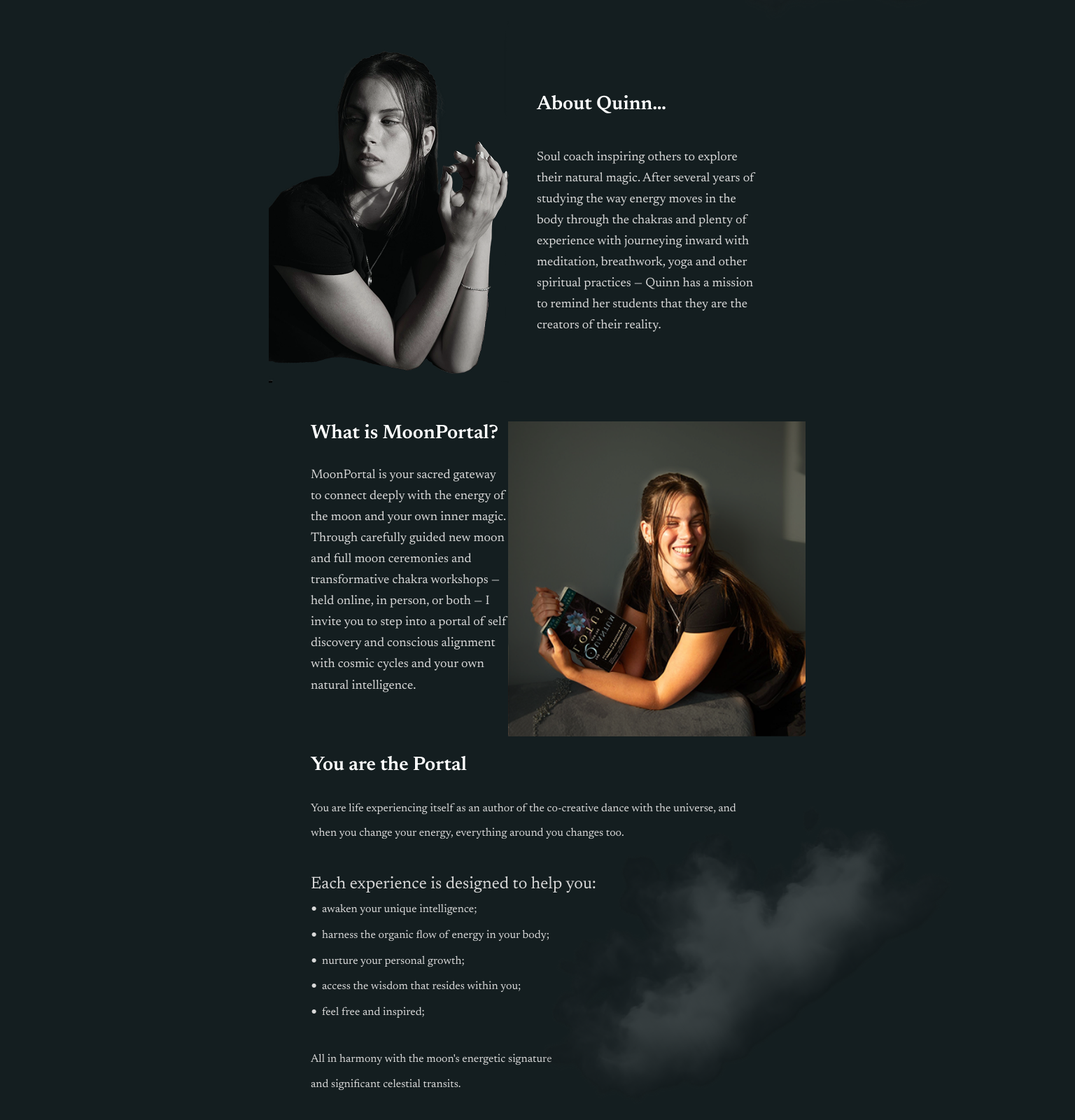
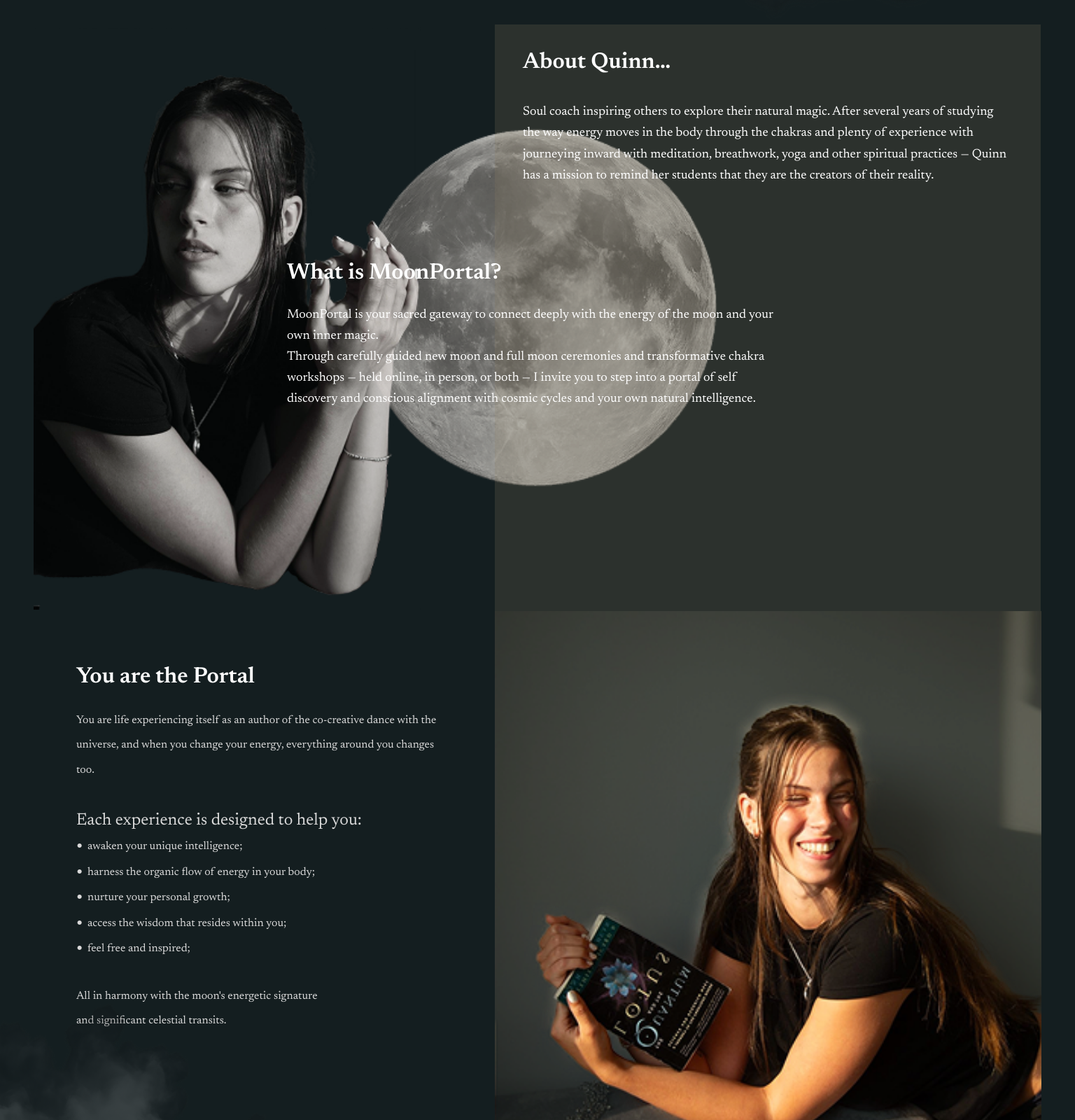
Before and after one commit to BokiiVlad/MoonPortal, a React (Vite) app: page / in a window 1536 px wide. Shown: the part 860-2460 px from the top of the page at 70% size. Built offline with nearby package versions, Linux system fonts and the light colour scheme.

Commit message:
refractor about+add alt

```diff
--- a/src/components/AboutFirst/About.jsx
+++ b/src/components/AboutFirst/About.jsx
@@ -1,19 +1,61 @@
+import { useEffect, useRef } from "react";
 import style from "./About.module.css";
 
 const About = () => {
+  const sectionRef = useRef(null);
+  const moonRef = useRef(null);
+  useEffect(() => {
+    const handleScroll = () => {
+      if (!sectionRef.current || !moonRef.current) return;
+
+      const sectionRect = sectionRef.current.getBoundingClientRect();
+      const sectionTop = sectionRect.top + window.scrollY;
+      const scrollY = window.scrollY;
+
+      const moonHeight = moonRef.current.offsetHeight;
+      const sectionHeight = sectionRef.current.offsetHeight;
+
+      const stopOffset = window.innerWidth >= 768 ? 218 : 112;
+
+      const maxMove = sectionHeight - moonHeight - stopOffset;
+
+      const scrollInSection = Math.min(
+        Math.max(scrollY - sectionTop, 0),
+        maxMove
+      );
+
+      moonRef.current.style.transform = `translate(-50%, ${scrollInSection}px)`;
+    };
+
+    window.addEventListener("scroll", handleScroll);
+    handleScroll();
+
+    return () => window.removeEventListener("scroll", handleScroll);
+  }, []);
+
   return (
-    <section>
+    <section className={style.section} ref={sectionRef}>
+      <img
+        className={style.moon}
+        ref={moonRef}
+        src="/public/pictures/MoonOptimized.png"
+        alt="Moon"
+      />
+
+      <div className={style.contentWrapper}>
         <div className={style.aboutBox}>
+          <div className={style.gradient}>
             <div className={style.aboutQuinnBox}>
               <h2 className={style.titleFirst}>About Quinn…</h2>
               <p className={style.firstText}>
-            Soul coach inspiring others to explore their natural magic. After
-            several years of studying the way energy moves in the body through
-            the chakras and plenty of experience with journeying inward with
-            meditation, breathwork, yoga and other spiritual practices — Quinn
-            has a mission to remind her students that they are the creators of
-            their reality.
+                Soul coach inspiring others to explore their natural magic.
+                After several years of studying the way energy moves in the body
+                through the chakras and plenty of experience with journeying
+                inward with meditation, breathwork, yoga and other spiritual
+                practices — Quinn has a mission to remind her students that they
+                are the creators of their reality.
               </p>
+            </div>
           </div>
           <img
             className={style.quinnPhoto}
@@ -26,32 +68,37 @@
             alt="Quinn portrait"
           />
         </div>
-      <div className={style.section}>
+
+        <div className={style.wrapper}>
           <div className={style.questionBox}>
             <h2 className={style.title}>What is MoonPortal?</h2>
             <p className={style.text}>
-            MoonPortal is your sacred gateway to connect deeply with the energy
-            of the moon and your own inner magic.
+              MoonPortal is your sacred gateway to connect deeply with the
+              energy of the moon and your own inner magic.
               <br />
               Through carefully guided new moon and full moon ceremonies and
-            transformative chakra workshops — held online, in person, or both —
-            I invite you to step into a portal of self discovery and conscious
-            alignment with cosmic cycles and your own natural intelligence.
+              transformative chakra workshops — held online, in person, or both
+              — I invite you to step into a portal of self discovery and
+              conscious alignment with cosmic cycles and your own natural
+              intelligence.
             </p>
           </div>
-
           <img
             className={style.img}
             src="/pictures/QuinnPhoto2.png"
             alt="Quinn spiritual session"
           />
           <div className={style.textBox}>
-          <img className={style.cloud} src="/pictures/Cloud.png" />
+            <img
+              className={style.cloud}
+              src="/pictures/Cloud.png"
+              alt="cloud"
+            />
             <h2 className={style.title}>You are the Portal</h2>
             <p className={style.secondText}>
               You are life experiencing itself as an author of the co-creative
-            dance with the universe, and when you change your energy, everything
-            around you changes too.
+              dance with the universe, and when you change your energy,
+              everything around you changes too.
             </p>
             <p className={style.subtitle}>
               Each experience is designed to help you:
@@ -69,6 +116,7 @@
             </p>
           </div>
         </div>
+      </div>
     </section>
   );
 };
--- a/src/components/AboutFirst/About.module.css
+++ b/src/components/AboutFirst/About.module.css
@@ -39,7 +39,7 @@
   margin-bottom: 41px;
   margin: auto;
 }
-.section {
+.wrapper {
   line-height: 222%;
   text-align: center;
   position: relative;
@@ -89,6 +89,12 @@
 .secondText {
   margin-bottom: 37px;
 }
+.moon {
+  display: none;
+}
+.gradient {
+  display: none;
+}
 @media (min-width: 768px) {
   .title {
     margin-top: 0;
@@ -108,8 +114,9 @@
   .section {
     width: auto;
     flex-direction: row;
+    position: relative;
   }
-  .section {
+  .wrapper {
     display: flex;
     flex-wrap: wrap;
     line-height: 222%;
@@ -125,6 +132,7 @@
     font-size: 18px;
     line-height: 167%;
     width: auto;
+    color: #fff;
   }
   .titleFirst {
     text-align: left;
@@ -145,6 +153,7 @@
     font-size: 18px;
     line-height: 167%;
     margin-bottom: 0;
+    color: #fff;
   }
   .quinnPhoto {
     margin-top: 55px;
@@ -188,4 +197,112 @@
     object-fit: cover;
     z-index: 1;
   }
+
+  .moon {
+    display: block;
+    position: absolute;
+    top: 112px;
+    left: 50%;
+    transform: translate(-50%, 0);
+    width: 352px;
+    height: 352px;
+    z-index: 10;
+    opacity: 0.8;
+    transition: transform 0.8s ease-out;
+  }
+
+  .contentWrapper {
+    position: relative;
+    z-index: 10;
+  }
+  .gradient {
+    display: block;
+    position: relative;
+    top: 0;
+    left: -1px;
+    width: 425px;
+    height: 627px;
+    background: rgba(138, 124, 94, 0.2);
+    z-index: 5;
+  }
 }
+@media (min-width: 1440px) {
+  .moon {
+    width: 588px;
+    height: 588px;
+  }
+  .quinnPhoto {
+    width: 553px;
+    height: 833px;
+    margin-bottom: 0;
+    margin-top: 0;
+  }
+  .titleFirst {
+    font-weight: 600;
+    font-size: 32px;
+    margin-bottom: 32px;
+  }
+  .firstText {
+  }
+  .aboutBox {
+    width: 1440px;
+    gap: 107px;
+  }
+  .aboutQuinnBox {
+    width: 695px;
+    height: 756px;
+  }
+  .gradient {
+    width: 780px;
+    height: 838px;
+  }
+
+  .firstText {
+    font-weight: 400;
+    font-size: 18px;
+    line-height: 167%;
+    margin-right: 0;
+    width: auto;
+  }
+  .wrapper {
+    position: relative;
+  }
+  .title {
+    font-weight: 600;
+    font-size: 32px;
+    color: #fff;
+  }
+  .questionBox {
+    position: absolute;
+    top: -500px;
+    left: 302px;
+    max-width: none;
+    width: 695px;
+    z-index: 10;
+  }
+  .wrapper {
+    flex-direction: row-reverse;
+    width: 1440px;
+  }
+  .textBox {
+    width: 658px;
+    margin-left: 0;
+    margin-right: 0;
+    margin-top: 0;
+    padding: 77px 60px;
+  }
+  .img {
+    width: 781px;
+    height: 826px;
+  }
+  .cloud {
+    transform: rotate(19deg);
+    width: 763px;
+    height: 508px;
+    left: calc(50% - 580px);
+    top: 480px;
+  }
+  .section {
+    margin-bottom: 120px;
+  }
+}
--- a/src/components/Contact/Contact.jsx
+++ b/src/components/Contact/Contact.jsx
@@ -65,12 +65,16 @@
           )}
         </Formik>
         <p className={style.textContact}>Additional Contact Methods</p>
-        <p class={style.titleAddress}>
+        <p className={style.titleAddress}>
           Email:{" "}
           <a href="mailto:contact@moonportal.com">Moonportalq@gmail.com </a>
         </p>
       </div>
-      <img className={style.img} src="/pictures/photoStudia.png" />
+      <img
+        className={style.img}
+        src="/pictures/photoStudia.png"
+        alt="Photo of MoonPortal studio interior"
+      />
     </section>
   );
 };
--- a/src/components/Header/Header.module.css
+++ b/src/components/Header/Header.module.css
@@ -60,6 +60,7 @@
     line-height: 200%;
   }
   .but {
+    position: relative;
     display: block;
     margin: 0;
     border-radius: 12px;
@@ -73,6 +74,7 @@
     font-size: 16px;
     line-height: 150%;
     text-align: center;
+    z-index: 20;
   }
   .nav {
     display: flex;
--- a/src/components/HeroSection/HeroSection.jsx
+++ b/src/components/HeroSection/HeroSection.jsx
@@ -5,13 +5,33 @@
 const HeroSection = () => {
   return (
     <div className={style.heroBox}>
-      <img className={style.moonLight} src="/pictures/MoonLight.png" />
-      <img className={style.stars} src="/pictures/Stars.png" />
-      <img className={style.cloudBottom} src="/pictures/Cloud.png" />
-      <img className={style.cloudTop} src="/pictures/Cloud.png" />
+      <img
+        className={style.moonLight}
+        src="/pictures/MoonLight.png"
+        alt="Soft moonlight glow"
+      />
+      <img
+        className={style.stars}
+        src="/pictures/Stars.png"
+        alt="Starry night sky"
+      />
+      <img
+        className={style.cloudBottom}
+        src="/pictures/Cloud.png"
+        alt="Cloud at the bottom"
+      />
+      <img
+        className={style.cloudTop}
+        src="/pictures/Cloud.png"
+        alt="Cloud at the top"
+      />
       <Header />
       <div className={style.moonWrapper}>
-        <img className={style.moon} src="/pictures/MoonOptimized.png" />
+        <img
+          className={style.moon}
+          src="/pictures/MoonOptimized.png"
+          alt="Full moon"
+        />
       </div>
       <h1 className={style.title}>Embrace your natural magic</h1>
       <p className={style.text}>
--- a/src/components/HeroSection/HeroSection.module.css
+++ b/src/components/HeroSection/HeroSection.module.css
@@ -139,7 +139,7 @@
 }
 @media (min-width: 1440px) {
   .heroBox {
-    margin-bottom: 60px;
+    margin-bottom: 120px;
   }
   .title {
     font-size: 48px;
--- a/src/components/ReadyBegin/ReadyBegin.jsx
+++ b/src/components/ReadyBegin/ReadyBegin.jsx
@@ -4,9 +4,21 @@
 const ReadyBegin = () => {
   return (
     <section className={style.box}>
-      <img className={style.stars} src="/pictures/Stars.png" />
-      <img className={style.cloudTop} src="/pictures/Cloud.png" />
-      <img className={style.cloudBottom} src="/pictures/Cloud.png" />
+      <img
+        className={style.stars}
+        src="/pictures/Stars.png"
+        alt="Starry night sky"
+      />
+      <img
+        className={style.cloudTop}
+        src="/pictures/Cloud.png"
+        alt="Cloud at the top"
+      />
+      <img
+        className={style.cloudBottom}
+        src="/pictures/Cloud.png"
+        alt="Cloud at the bottom"
+      />
       <h2 className={style.title}>Ready to Begin Your Lunar Journey?</h2>
 
       <p className={style.text}>
@@ -17,4 +29,5 @@
     </section>
   );
 };
+
 export default ReadyBegin;
```
Also changed, not shown: src/components/ChacraSection/ChacraSection.jsx (+7 -3 lines), src/components/Services/Services.jsx (+15 -3 lines). Lines whose indentation alone changed are shown as unchanged.
